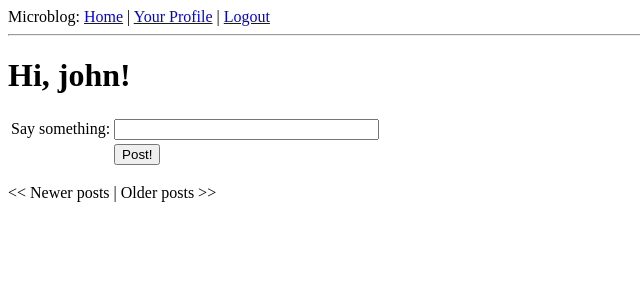
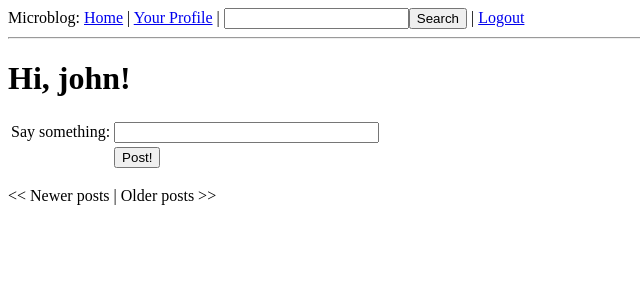
Before and after one commit to nankej/microblog_v2, a Flask app: page / in a window 1280 px wide. Shown: the top 300 px of the page, without its empty margins (0-640 px from the left). Run offline with Flask 2, Linux system fonts and the light colour scheme; a user stored in the database is signed in; data comes from the database, SQL or seed files in the repository; both versions use the stored data as it was after the commit; parts of the project's set-up code (start-up, migrations or seed data) failed here and were passed over; some libraries are stand-ins or nearby versions.

Commit message:
completed chapter10

```diff
--- a/app/forms.py
+++ b/app/forms.py
@@ -28,3 +28,6 @@ class EditForm(Form):
 
 class PostForm(Form):
     post = StringField('post', validators=[DataRequired()])
+
+class SearchForm(Form):
+    search = StringField('search', validators=[DataRequired()])
--- a/app/models.py
+++ b/app/models.py
@@ -1,9 +1,8 @@
 from setuptools.compat import unicode
 from app import db
-
 from datetime import datetime
 from werkzeug.security import generate_password_hash, check_password_hash
-
+from app import app
 from hashlib import md5
 
 followers = db.Table('followers',
@@ -86,8 +85,11 @@ class User(db.Model):
             version += 1
         return new_username
 
+import flask.ext.whooshalchemy as whooshalchemy
+
 class Post(db.Model):
     __tablename__ = "posts"
+    __searchable__ = ['body']
     id = db.Column(db.Integer, primary_key = True)
     body = db.Column(db.String(140))
     timestamp = db.Column(db.DateTime)
@@ -95,3 +97,5 @@ class Post(db.Model):
 
     def __repr__(self):
         return '<Post %r>' % (self.body)
+
+whooshalchemy.whoosh_index(app, Post)
--- a/app/templates/base.html
+++ b/app/templates/base.html
@@ -10,8 +10,9 @@
     <div>Microblog:
         <a href="{{ url_for('index') }}">Home</a>
         {% if g.user.is_authenticated() %}
-        | <a href="{{ url_for('user', username=g.user.username) }}">Your Profile</a>
-        | <a href="{{ url_for('logout') }}">Logout</a>
+    |       <a href="{{ url_for('user', username=g.user.username) }}">Your Profile</a>
+    |       <form style="display: inline;" action="{{ url_for('search') }}" method="post" name="search">{{ g.search_form.hidden_tag() }}{{ g.search_form.search(size=20) }}<input type="submit" value="Search"></form>
+    |   <a href="{{ url_for('logout') }}">Logout</a>
         {% endif %}
     </div>
     <hr>
--- a/app/views.py
+++ b/app/views.py
@@ -1,17 +1,12 @@
-from flask import render_template, flash, redirect, session, url_for, request, g
+from flask import render_template, flash, redirect, url_for, request, g
 from flask.ext.login import login_user, logout_user, current_user, login_required
 from app import app, db, login_manager
-from .models import User
 from datetime import datetime
-from .forms import LoginForm, EditForm
-
-from .forms import LoginForm, EditForm, PostForm
+from .forms import SearchForm
+from .forms import EditForm, PostForm
 from .models import User, Post
-
 from config import POSTS_PER_PAGE
-# index view function suppressed for brevity
-
-
+from config import MAX_SEARCH_RESULTS
 
 @app.route('/', methods=['GET', 'POST'])
 @app.route('/index', methods=['GET', 'POST'])
@@ -81,6 +76,7 @@ def before_request():
         g.user.last_seen = datetime.utcnow()
         db.session.add(g.user)
         db.session.commit()
+        g.search_form = SearchForm()
 
 @app.route('/user/<username>')
 @app.route('/user/<username>/<int:page>')
@@ -157,3 +153,18 @@ def unfollow(username):
     db.session.commit()
     flash('You have stopped following ' + username + '.')
     return redirect(url_for('user', username=username))
+
+@app.route('/search', methods=['POST'])
+@login_required
+def search():
+    if not g.search_form.validate_on_submit():
+        return redirect(url_for('index'))
+    return redirect(url_for('search_results', query=g.search_form.search.data))
+
+@app.route('/search_results/<query>')
+@login_required
+def search_results(query):
+    results = Post.query.whoosh_search(query, MAX_SEARCH_RESULTS).all()
+    return render_template('search_results.html',
+                           query=query,
+                           results=results)
--- a/config.py
+++ b/config.py
@@ -18,3 +18,7 @@ ADMINS = ['you@example.com']
 
 # pagination
 POSTS_PER_PAGE = 3
+
+# text search
+WHOOSH_BASE = os.path.join(basedir, 'search.db')
+MAX_SEARCH_RESULTS = 50
```
Also changed, not shown: app/templates/search_results.html (added, +9 -0 lines), app.db, 5 other files.
